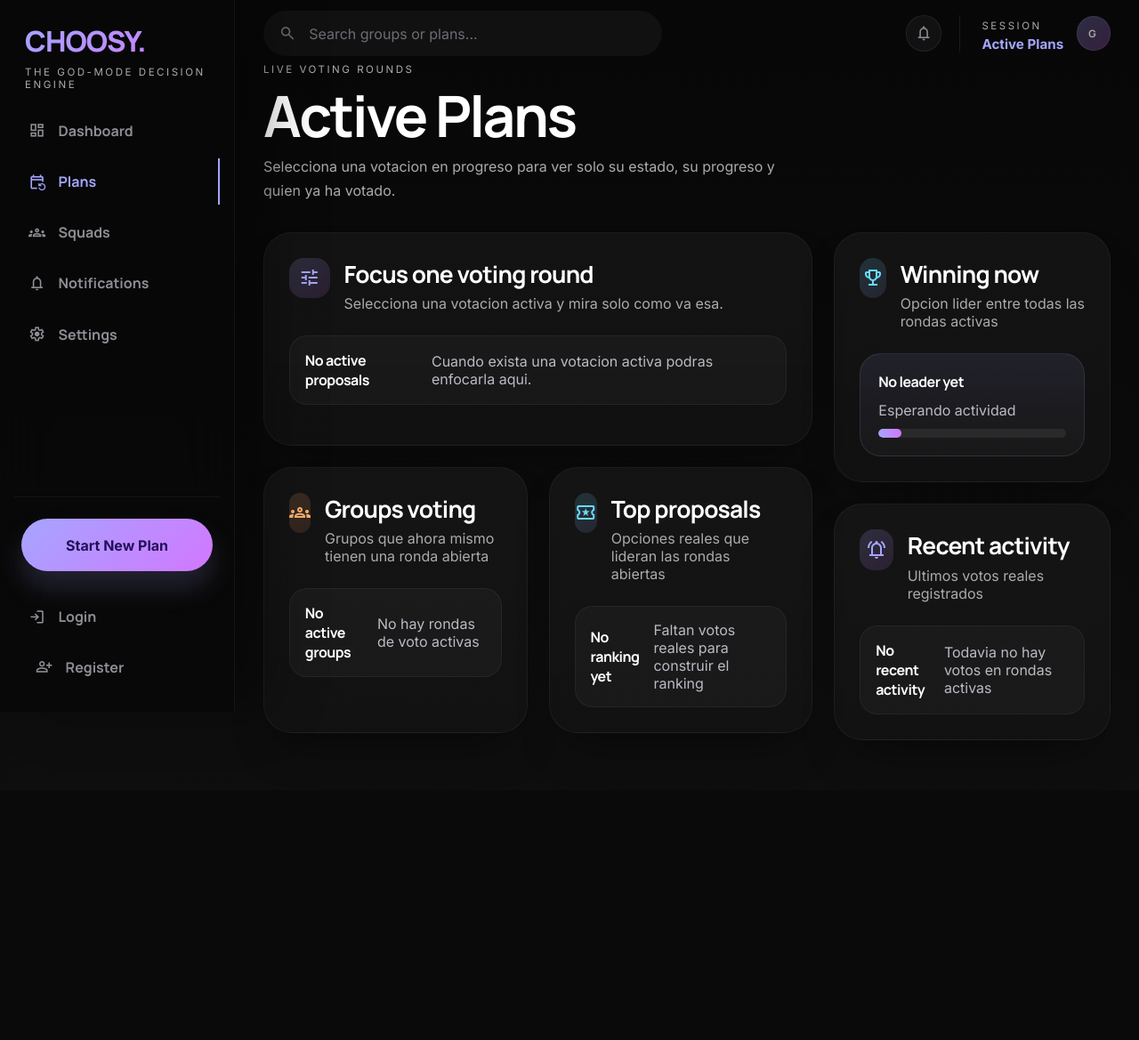
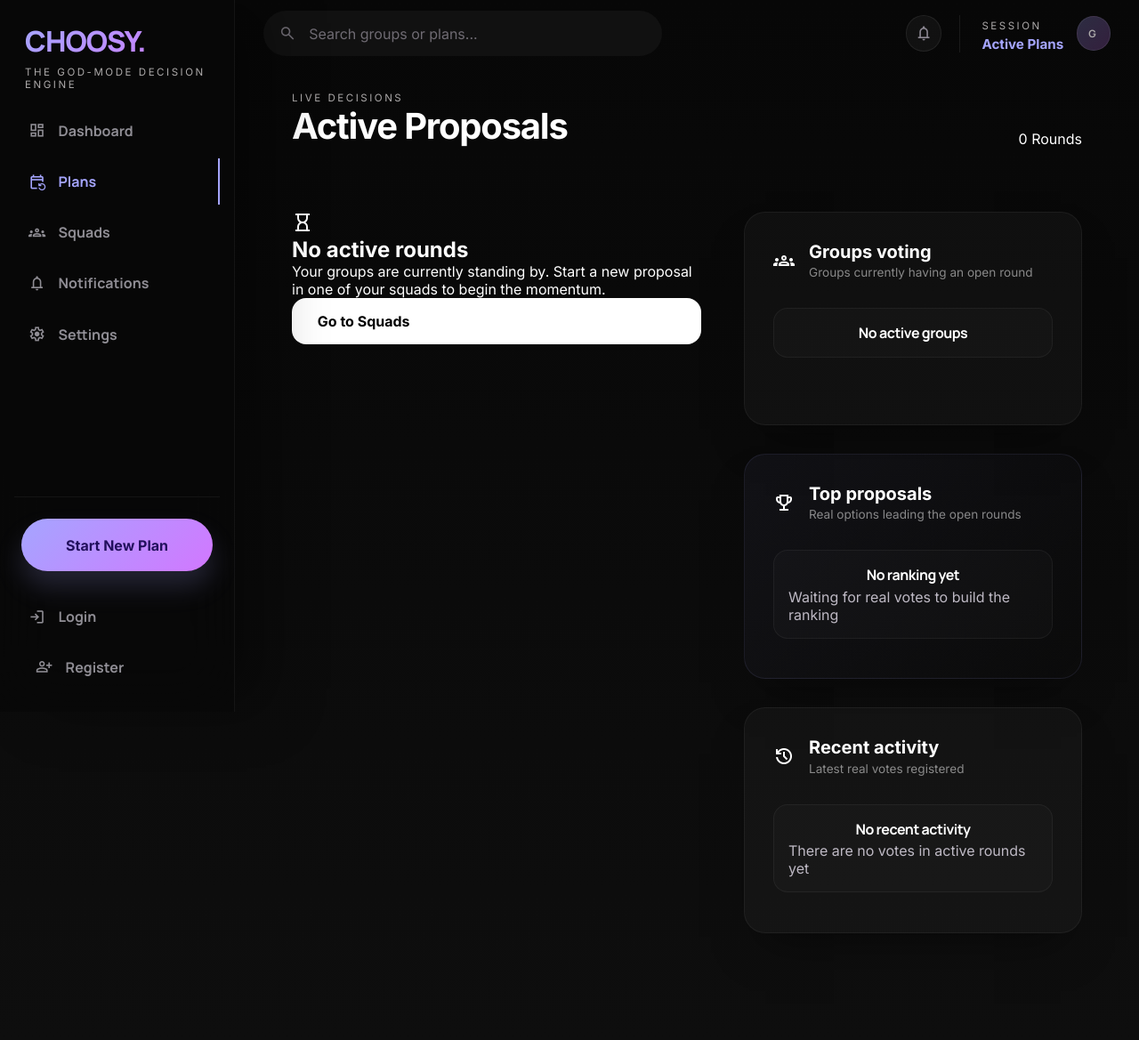
Before and after one commit to choosy-friends-app/choosy-app, a Django app: page /active-plans/ in a window 1280 px wide. Shown: the whole page at 89% size. Before the commit the page ends 832 px from the top, so only its background shows below. Run offline with Django 5.2, Linux system fonts and the light colour scheme; data comes from the database, SQL or seed files in the repository; data that the repository does not hold is empty.

Commit message:
docs/ui: translate entire project to English for consistency

```diff
--- a/core/templates/core/vote.html
+++ b/core/templates/core/vote.html
@@ -30,7 +30,7 @@
   </article>
 
   <section class="card" style="margin-top: 16px; padding: 20px;">
-    <h2 style="margin-bottom: 16px; font-size: 1.25rem;">📍 Ubicación</h2>
+    <h2 style="margin-bottom: 16px; font-size: 1.25rem;">📍 Location</h2>
 
     <iframe width="100%" height="200"
       style="border:0; border-radius: 16px; margin-bottom: 15px; box-shadow: 0 4px 10px rgba(0,0,0,0.1);" loading="lazy"
@@ -41,7 +41,7 @@
     <a href="https://www.google.com/maps/dir/?api=1&destination={{ plan.place_name|urlencode }},{{ plan.address|urlencode }}"
       target="_blank"
       style="display: flex; align-items: center; justify-content: center; width: 100%; background-color: #007aff; color: white; padding: 16px; border-radius: 100px; text-decoration: none; font-weight: 600; font-size: 1.1rem; box-sizing: border-box; box-shadow: 0 4px 12px rgba(0, 122, 255, 0.3); transition: opacity 0.2s;">
-      Cómo llegar 🗺️
+      Get directions 🗺️
     </a>
   </section>
 </div>
--- a/front/templates/includes/dashboard/side_panel.html
+++ b/front/templates/includes/dashboard/side_panel.html
@@ -13,7 +13,7 @@
         <div class="vi-details">
           <strong>{{ group.name }}</strong>
           <span>
-            {{ group.active_proposal.title }} · {{ group.voting_plans_count }} opciones
+            {{ group.active_proposal.title }} · {{ group.voting_plans_count }} options
           </span>
         </div>
         <a href="{% url 'vote' group.id %}" class="vi-jump">
@@ -37,14 +37,14 @@
         </div>
         <div class="vi-details">
           <strong>{% firstof vote.member.display_name vote.user.username "Guest session" %}</strong>
-          <span>ha votado {{ vote.plan.title }} en {{ vote.plan.proposal.title }}</span>
+          <span>has voted for {{ vote.plan.title }} in {{ vote.plan.proposal.title }}</span>
         </div>
         <a href="{% url 'vote' vote.plan.group.id %}" class="vi-jump">
           <span class="material-symbols-outlined">chevron_right</span>
         </a>
       </div>
       {% empty %}
-      <p class="muted" style="font-size: 0.85rem; margin-top: 0.5rem; opacity: 0.5;">Aun no hay votos reales registrados.</p>
+      <p class="muted" style="font-size: 0.85rem; margin-top: 0.5rem; opacity: 0.5;">No real votes registered yet.</p>
       {% endfor %}
     </div>
   </section>
--- a/front/templates/includes/layout/sidebar.html
+++ b/front/templates/includes/layout/sidebar.html
@@ -5,7 +5,7 @@
       <span class="brand-subtitle">THE GOD-MODE DECISION ENGINE</span>
     </div>
 
-    <nav class="rail-nav" aria-label="Estructura principal">
+    <nav class="rail-nav" aria-label="Main structure">
       <a class="rail-link {% if active_page == 'dashboard' %}is-active{% endif %}" href="{% url 'dashboard' %}">
         <span class="material-symbols-outlined">dashboard</span>
         <span>Dashboard</span>
--- a/front/templates/pages/active_plans.html
+++ b/front/templates/pages/active_plans.html
@@ -2,138 +2,106 @@
 
 {% block content %}
 <section class="plans-page">
-    <header class="plans-hero">
-      <div class="plans-hero__copy">
-        <p class="page-kicker">Live Voting Rounds</p>
-        <h1>Active Plans</h1>
-        <p>Selecciona una votacion en progreso para ver solo su estado, su progreso y quien ya ha votado.</p>
+  <header class="plans-header">
+    <div class="plans-header__main">
+      <p class="page-kicker">LIVE DECISIONS</p>
+      <h1>Active Proposals</h1>
+    </div>
+    <div class="plans-header__stats">
+      <div class="stat-pill">
+        <span class="stat-value">{{ proposals|length }}</span>
+        <span class="stat-label">Rounds</span>
+      </div>
     </div>
   </header>
 
-    <section class="plans-layout">
-      <div class="plans-main">
-        <article class="plans-card">
-          <div class="plans-card__head">
-            <span class="plans-card__icon">
-              <span class="material-symbols-outlined">tune</span>
-            </span>
-            <div>
-              <h2>Focus one voting round</h2>
-              <p>Selecciona una votacion activa y mira solo como va esa.</p>
+  <div class="plans-layout">
+    <!-- Main Content: Active Voting -->
+    <main class="plans-main">
+      {% for proposal in proposals %}
+      <article class="proposal-godmode {% if proposal.id == selected_proposal.id %}is-selected{% endif %}">
+        <div class="proposal-godmode__bg" style="background-image: url('{{ proposal.group.hero_image_url|default:"
+          https://images.unsplash.com/photo-1506744038136-46273834b3fb?q=80&w=2000&auto=format&fit=crop" }}')">
+        </div>
+        <div class="proposal-godmode__content">
+          <div class="proposal-godmode__header">
+            <div class="proposal-badge">VOTING OPEN</div>
+            <h3>{{ proposal.title }}</h3>
+            <span>{{ proposal.group.name }} · {{ proposal.option_count }} options · closes {{
+              proposal.voting_end|date:"H:i" }}</span>
+          </div>
+
+          <div class="proposal-godmode__actions">
+            <a href="{% url 'vote' proposal.group.id %}" class="plans-btn primary">
+              <span class="material-symbols-outlined">how_to_vote</span>
+              Vote Now
+            </a>
+            <button class="plans-btn secondary" onclick="selectProposal('{{ proposal.id }}')">
+              <span class="material-symbols-outlined">analytics</span>
+              View Progress
+            </button>
           </div>
         </div>
-
-          <div class="plans-selector-list">
-            {% for proposal in proposals %}
-              <a
-                href="{% url 'active_plans' %}?proposal={{ proposal.id }}"
-                class="plans-selector-item {% if selected_proposal and selected_proposal.id == proposal.id %}is-active{% endif %}"
-              >
-                <div>
-                  <strong>{{ proposal.title }}</strong>
-                  <span>{{ proposal.group.name }} · {{ proposal.option_count }} opciones · cierra {{ proposal.voting_ends_at|date:"d/m H:i" }}</span>
+      </article>
+      {% empty %}
+      <div class="plans-empty-state">
+        <div class="empty-icon">
+          <span class="material-symbols-outlined">hourglass_empty</span>
         </div>
-                <span class="material-symbols-outlined">chevron_right</span>
-              </a>
-            {% empty %}
-              <div class="plans-mini-item">
-                <strong>No active proposals</strong>
-                <span>Cuando exista una votacion activa podras enfocarla aqui.</span>
+        <h2>No active rounds</h2>
+        <p>Your groups are currently standing by. Start a new proposal in one of your squads to begin the momentum.</p>
+        <a href="{% url 'groups' %}" class="plans-btn primary">Go to Squads</a>
       </div>
       {% endfor %}
-          </div>
-        </article>
 
       {% if selected_proposal %}
-          <article class="plans-card plans-card--focus">
-            <div class="plans-card__head plans-card__head--spread">
-              <div class="plans-card__title">
-                <span class="plans-card__icon plans-card__icon--secondary">
-                  <span class="material-symbols-outlined">center_focus_strong</span>
-                </span>
+      <!-- Live Progress Detail -->
+      <section class="plans-live-detail" id="proposal-detail-{{ selected_proposal.id }}">
+        <div class="plans-detail-header">
+          <div class="plans-detail-header__title">
+            <div class="detail-icon">
+              <span class="material-symbols-outlined">insights</span>
+            </div>
             <div>
-                  <h2>{{ selected_proposal.title }}</h2>
-                  <p>{{ selected_proposal.group.name }} · {{ selected_proposal.total_votes }} votos emitidos · cierra {{ selected_proposal.voting_ends_at|date:"d/m H:i" }}</p>
+              <h2>Live Progress</h2>
+              <p>{{ selected_proposal.group.name }} · {{ selected_proposal.total_votes }} votes cast · closes {{
+                selected_proposal.voting_end|date:"H:i" }}</p>
             </div>
           </div>
-
-              <a href="{% url 'vote' selected_proposal.group.id %}" class="group-row__link group-row__link--primary">Open vote</a>
         </div>
 
         <div class="plans-deadline-note">
           <span class="material-symbols-outlined">schedule</span>
-              <span>Puedes votar o cambiar tu voto hasta el cierre de esta ronda.</span>
+          <span>You can vote or change your vote until this round closes.</span>
         </div>
 
         <div class="plans-progress-list">
-              {% for option in selected_proposal.options %}
+          {% for option in selected_proposal.options_with_votes %}
           <div class="plans-progress-item">
             <div class="plans-progress-item__head">
               <strong>{{ option.title }}</strong>
-                    <span>{{ option.upvote_count }} votos</span>
+              <span>{{ option.upvote_count }} votes</span>
             </div>
             <div class="plans-progress-bar">
-                    <div
-                      class="plans-progress-fill"
-                      style="width: {% if selected_proposal.total_votes %}{% widthratio option.upvote_count selected_proposal.total_votes 100 %}{% else %}0{% endif %}%;">
-                    </div>
+              <div class="plans-progress-fill"
+                style="width: {% if selected_proposal.total_votes > 0 %}{{ option.upvote_count|add:option.upvote_count|add:0|divisibleby:selected_proposal.total_votes|yesno:"
+                100,0" }}{% else %}0{% endif %}%"></div>
             </div>
           </div>
           {% endfor %}
         </div>
+      </section>
+      {% endif %}
+    </main>
 
-            <div class="plans-voters-card">
-              <div class="plans-voters-card__head">
-                <strong>Estado de votacion</strong>
-                <span>{{ selected_proposal.completed_voter_count }} de {{ selected_proposal.expected_voter_count }} han acabado</span>
-              </div>
-
-              <div class="plans-voters-card__section">
-                <p>Ya han votado</p>
-                <div class="plans-focus-voters__chips">
-                  {% for voter in selected_proposal.completed_voters %}
-                    <span class="plans-voter-chip plans-voter-chip--done">{{ voter }}</span>
-                  {% empty %}
-                    <span class="plans-voter-chip">Aun nadie</span>
-                  {% endfor %}
-                </div>
-              </div>
-
-              <div class="plans-voters-card__section">
-                <p>Faltan por votar</p>
-                <div class="plans-focus-voters__chips">
-                  {% for voter in selected_proposal.pending_voters %}
-                    <span class="plans-voter-chip plans-voter-chip--pending">{{ voter }}</span>
-                  {% empty %}
-                    <span class="plans-voter-chip">No falta nadie</span>
-                  {% endfor %}
-                </div>
-              </div>
-            </div>
-          </article>
-        {% elif proposals %}
-          <article class="plans-card plans-card--focus">
-            <div class="plans-card__head">
-              <span class="plans-card__icon plans-card__icon--secondary">
-                <span class="material-symbols-outlined">touch_app</span>
-              </span>
-              <div>
-                <h2>Select a voting round</h2>
-                <p>Escoge una de las votaciones activas para ver su progreso y el estado de participacion.</p>
-              </div>
-            </div>
-          </article>
-        {% endif %}
-
-        <div class="plans-grid">
-          <article class="plans-card">
-            <div class="plans-card__head">
-              <span class="plans-card__icon plans-card__icon--secondary">
+    <!-- Sidebar: Ranking & Activity -->
+    <aside class="plans-sidebar">
+      <div class="plans-card">
+        <div class="plans-card__header">
           <span class="material-symbols-outlined">groups</span>
-              </span>
           <div>
             <h2>Groups voting</h2>
-                <p>Grupos que ahora mismo tienen una ronda abierta</p>
+            <p>Groups currently having an open round</p>
           </div>
         </div>
 
@@ -141,92 +109,302 @@
           {% for proposal in proposals %}
           <div class="plans-mini-item">
             <strong>{{ proposal.group.name }}</strong>
-                  <span>{{ proposal.option_count }} opciones · {{ proposal.total_votes }} votos</span>
+            <span>{{ proposal.option_count }} options · {{ proposal.total_votes }} votes</span>
           </div>
           {% empty %}
           <div class="plans-mini-item">
             <strong>No active groups</strong>
-                  <span>No hay rondas de voto activas</span>
           </div>
           {% endfor %}
         </div>
-          </article>
+      </div>
 
-          <article class="plans-card">
-            <div class="plans-card__head">
-              <span class="plans-card__icon plans-card__icon--tertiary">
-                <span class="material-symbols-outlined">local_activity</span>
-              </span>
+      <div class="plans-card highlight">
+        <div class="plans-card__header">
+          <span class="material-symbols-outlined">trophy</span>
           <div>
             <h2>Top proposals</h2>
-                <p>Opciones reales que lideran las rondas abiertas</p>
+            <p>Real options leading the open rounds</p>
           </div>
         </div>
 
         <div class="plans-mini-list">
           {% for option in top_options %}
-                <div class="plans-mini-item">
+          <div class="plans-ranking-item">
+            <span class="ranking-pos">{{ forloop.counter }}</span>
+            <div class="ranking-info">
               <strong>{{ option.title }}</strong>
-                  <span>{{ option.upvote_count }} positivos · {{ option.proposal.title }}</span>
+              <span>{{ option.group_name }}</span>
+            </div>
+            <div class="ranking-score">
+              <span class="material-symbols-outlined">thumb_up</span>
+              {{ option.upvote_score }}
+            </div>
           </div>
           {% empty %}
           <div class="plans-mini-item">
             <strong>No ranking yet</strong>
-                  <span>Faltan votos reales para construir el ranking</span>
+            <span>Waiting for real votes to build the ranking</span>
           </div>
           {% endfor %}
         </div>
-          </article>
-        </div>
       </div>
 
-      <aside class="plans-side">
-        <article class="plans-card plans-card--side">
-          <div class="plans-card__head">
-            <span class="plans-card__icon plans-card__icon--tertiary">
-              <span class="material-symbols-outlined">emoji_events</span>
-            </span>
-            <div>
-              <h2>Winning now</h2>
-              <p>Opcion lider entre todas las rondas activas</p>
-            </div>
-          </div>
-
-          <div class="plans-winning">
-            <strong>{% if top_options %}{{ top_options.0.title }}{% else %}No leader yet{% endif %}</strong>
-            <span>{% if top_options %}{{ top_options.0.proposal.group.name }} · {{ top_options.0.proposal.title }}{% else %}Esperando actividad{% endif %}</span>
-            <div class="plans-winning__meter">
-              <div class="plans-winning__fill" style="width: {% if top_options and top_options.0.vote_count %}{% widthratio top_options.0.upvote_count top_options.0.vote_count 100 %}{% else %}12{% endif %}%;"></div>
-            </div>
-          </div>
-        </article>
-
-        <article class="plans-card plans-card--side">
-          <div class="plans-card__head">
-            <span class="plans-card__icon">
-              <span class="material-symbols-outlined">notifications_active</span>
-            </span>
+      <div class="plans-card">
+        <div class="plans-card__header">
+          <span class="material-symbols-outlined">history</span>
           <div>
             <h2>Recent activity</h2>
-              <p>Ultimos votos reales registrados</p>
+            <p>Latest real votes registered</p>
           </div>
         </div>
 
         <div class="plans-mini-list">
           {% for vote in recent_votes %}
-              <div class="plans-mini-item">
-                <strong>{% firstof vote.member.display_name vote.user.username "Guest" %}</strong>
-                <span>ha votado {{ vote.plan.title }} en {{ vote.plan.proposal.title }}</span>
+          <div class="vote-activity-item">
+            <div class="vai-avatar" style="background-image: url('{{ vote.member.avatar_url|default:"
+              https://ui-avatars.com/api/?name="|add:vote.member.display_name }}')"></div>
+            <div class="vai-content">
+              <strong>{{ vote.member.display_name }}</strong>
+              <span>voted for {{ vote.plan.title|truncatechars:20 }}</span>
+            </div>
           </div>
           {% empty %}
           <div class="plans-mini-item">
             <strong>No recent activity</strong>
-                <span>Todavia no hay votos en rondas activas</span>
+            <span>There are no votes in active rounds yet</span>
           </div>
           {% endfor %}
         </div>
-        </article>
+      </div>
     </aside>
+  </div>
 </section>
-  </section>
+
+<script>
+  function selectProposal(id) {
+    window.location.href = `?proposal=${id}`;
+  }
+</script>
+
+<style>
+  /* Base Layout */
+  .plans-page {
+    padding: 2rem;
+    max-width: 1400px;
+    margin: 0 auto;
+  }
+
+  .plans-header {
+    display: flex;
+    justify-content: space-between;
+    align-items: flex-end;
+    margin-bottom: 2.5rem;
+  }
+
+  .plans-header h1 {
+    font-size: 2.5rem;
+    font-weight: 800;
+    margin: 0;
+    letter-spacing: -0.03em;
+  }
+
+  /* God Mode Proposals */
+  .proposal-godmode {
+    position: relative;
+    height: 400px;
+    border-radius: 2rem;
+    overflow: hidden;
+    margin-bottom: 2rem;
+    display: flex;
+    align-items: flex-end;
+    background: #000;
+    transition: transform 0.4s cubic-bezier(0.2, 0, 0, 1), box-shadow 0.4s;
+    cursor: default;
+  }
+
+  .proposal-godmode:hover {
+    transform: translateY(-4px);
+    box-shadow: 0 30px 60px rgba(0, 0, 0, 0.4);
+  }
+
+  .proposal-godmode__bg {
+    position: absolute;
+    top: 0;
+    left: 0;
+    width: 100%;
+    height: 100%;
+    background-size: cover;
+    background-position: center;
+    opacity: 0.6;
+    transition: transform 0.8s cubic-bezier(0.2, 0, 0, 1);
+  }
+
+  .proposal-godmode:hover .proposal-godmode__bg {
+    transform: scale(1.05);
+  }
+
+  .proposal-godmode__content {
+    position: relative;
+    padding: 3rem;
+    width: 100%;
+    background: linear-gradient(0deg, rgba(0, 0, 0, 0.9) 0%, rgba(0, 0, 0, 0.4) 50%, transparent 100%);
+    display: flex;
+    justify-content: space-between;
+    align-items: flex-end;
+  }
+
+  .proposal-badge {
+    display: inline-block;
+    padding: 0.5rem 1rem;
+    background: var(--primary);
+    color: #fff;
+    border-radius: 0.5rem;
+    font-weight: 700;
+    font-size: 0.7rem;
+    letter-spacing: 0.1em;
+    margin-bottom: 1rem;
+  }
+
+  .proposal-godmode h3 {
+    font-size: 2.5rem;
+    font-weight: 800;
+    margin: 0 0 0.5rem 0;
+    color: #fff;
+  }
+
+  .proposal-godmode span {
+    color: rgba(255, 255, 255, 0.7);
+    font-weight: 500;
+  }
+
+  .proposal-godmode__actions {
+    display: flex;
+    gap: 1rem;
+  }
+
+  .plans-btn {
+    display: flex;
+    align-items: center;
+    gap: 0.8rem;
+    padding: 1rem 1.8rem;
+    border-radius: 1rem;
+    font-weight: 700;
+    text-decoration: none;
+    transition: all 0.2s;
+    border: none;
+    cursor: pointer;
+  }
+
+  .plans-btn.primary {
+    background: #fff;
+    color: #000;
+  }
+
+  .plans-btn.primary:hover {
+    background: var(--primary);
+    color: #fff;
+  }
+
+  .plans-btn.secondary {
+    background: rgba(255, 255, 255, 0.1);
+    color: #fff;
+    backdrop-filter: blur(10px);
+  }
+
+  .plans-btn.secondary:hover {
+    background: rgba(255, 255, 255, 0.2);
+  }
+
+  /* Layout and Sidebar */
+  .plans-layout {
+    display: grid;
+    grid-template-columns: 1fr 380px;
+    gap: 3rem;
+  }
+
+  .plans-card {
+    background: rgba(255, 255, 255, 0.03);
+    border: 1px solid rgba(255, 255, 255, 0.05);
+    border-radius: 1.5rem;
+    padding: 2rem;
+    margin-bottom: 2rem;
+  }
+
+  .plans-card.highlight {
+    background: linear-gradient(135deg, rgba(165, 165, 255, 0.05) 0%, transparent 100%);
+    border: 1px solid rgba(165, 165, 255, 0.1);
+  }
+
+  .plans-card__header {
+    display: flex;
+    gap: 1rem;
+    align-items: center;
+    margin-bottom: 2rem;
+  }
+
+  .plans-card__header h2 {
+    font-size: 1.25rem;
+    font-weight: 700;
+    margin: 0;
+  }
+
+  .plans-card__header p {
+    font-size: 0.85rem;
+    opacity: 0.5;
+    margin: 0.2rem 0 0 0;
+  }
+
+  /* Lists and Items */
+  .plans-mini-item {
+    padding: 1rem;
+    border-radius: 1rem;
+    background: rgba(255, 255, 255, 0.02);
+    margin-bottom: 0.8rem;
+    display: flex;
+    flex-direction: column;
+    gap: 0.2rem;
+  }
+
+  .plans-ranking-item {
+    display: flex;
+    align-items: center;
+    gap: 1rem;
+    padding: 1rem;
+    border-radius: 1rem;
+    transition: background 0.2s;
+  }
+
+  .ranking-pos {
+    font-size: 1.5rem;
+    font-weight: 800;
+    opacity: 0.2;
+    min-width: 1.5rem;
+  }
+
+  .ranking-info {
+    flex: 1;
+  }
+
+  .ranking-info strong {
+    display: block;
+    margin-bottom: 0.2rem;
+  }
+
+  .ranking-info span {
+    font-size: 0.8rem;
+    opacity: 0.5;
+  }
+
+  .ranking-score {
+    padding: 0.5rem 0.8rem;
+    background: rgba(165, 165, 255, 0.1);
+    border-radius: 0.8rem;
+    color: var(--primary);
+    font-weight: 700;
+    display: flex;
+    align-items: center;
+    gap: 0.4rem;
+  }
+</style>
 {% endblock %}
--- a/front/templates/pages/login.html
+++ b/front/templates/pages/login.html
@@ -17,7 +17,7 @@
       <button class="groups-hero__action auth-submit" type="submit">Entrar</button>
     </form>
 
-      <p class="auth-switch">No tienes cuenta todavia? <a href="{% url 'register' %}">Crea una ahora</a></p>
+    <p class="auth-switch">Don't have an account yet? <a href="{% url 'register' %}">Create one now</a></p>
   </div>
 </section>
 {% endblock %}
```
Also changed, not shown: core/templates/core/base.html (+7 -9 lines), core/web/auth.py (+5 -5 lines), core/web/groups.py (+13 -13 lines), front/templates/pages/groups.html (+23 -14 lines), front/templates/pages/register.html (+7 -6 lines), README.md. Lines whose indentation alone changed are shown as unchanged.
